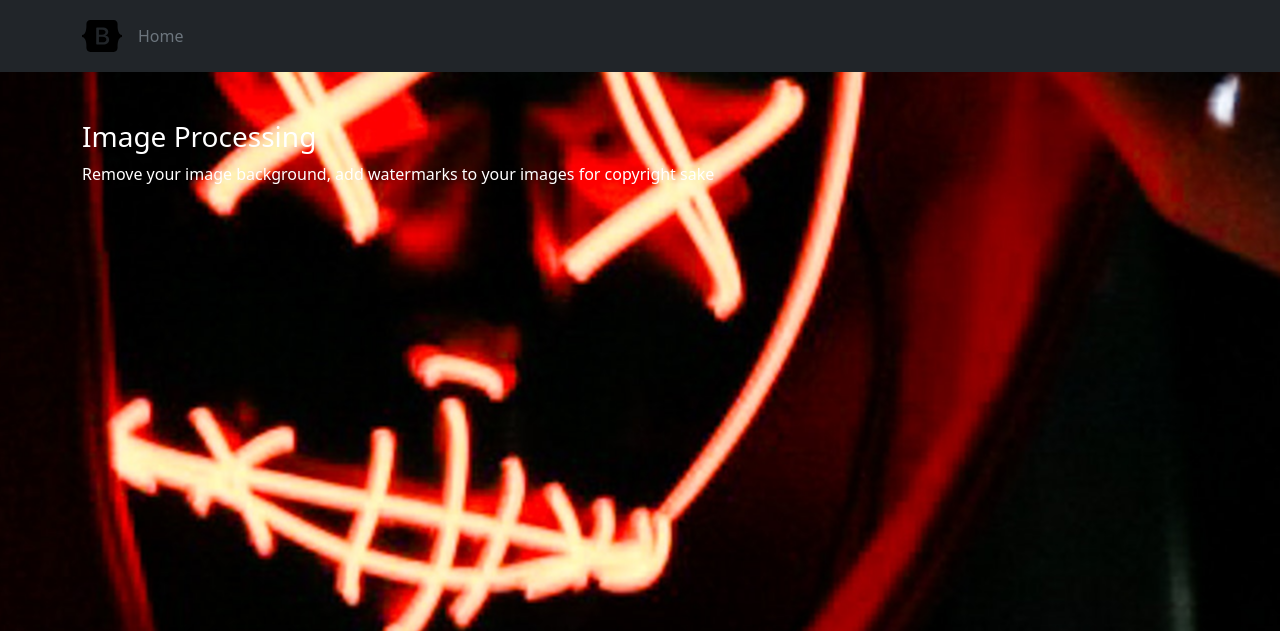
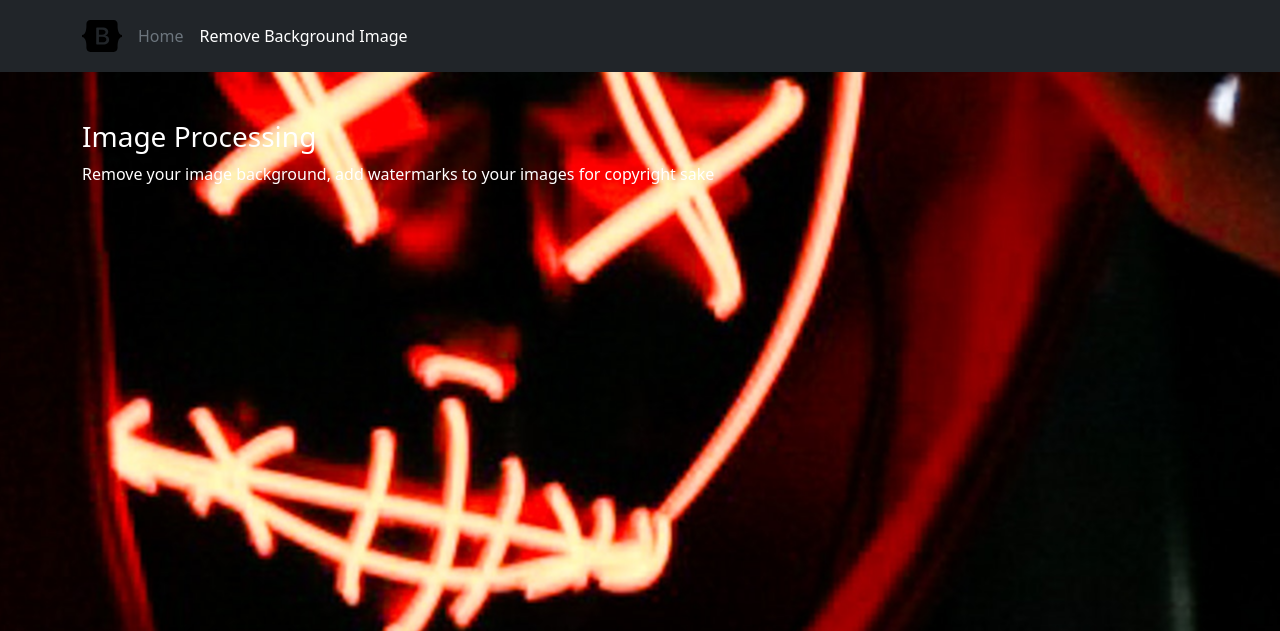
Before and after one commit to Gurudeen2/processimage, a Django app: page / in a window 1280 px wide. Shown: the top 631 px of the page. Run offline with Django 4.2, Linux system fonts and the light colour scheme; some libraries are stand-ins or nearby versions.

Commit message:
add remove bg img

```diff
--- a/pages/urls.py
+++ b/pages/urls.py
@@ -3,4 +3,6 @@ from . import views
 
 urlpatterns = [
     path('', views.home, name='home'),
+    path("removebgimg/", views.remove_img_background, name="removebgimg"),
+
 ]
--- a/templates/partials/_header.html
+++ b/templates/partials/_header.html
@@ -29,6 +29,13 @@
         {% endif %}
         >Home</a></li>
 
+        <li><a href="{% url 'home' %}" {% if 'removebgimg' in request.path %}
+        class="nav-link px-2 text-secondary"
+        {% else %}
+        class="nav-link px-2 text-white text-secondary"
+        {% endif %}
+        >Remove Background Image</a></li>
+
       </ul>
 
       <!-- <form class="col-12 col-lg-auto mb-3 mb-lg-0 me-lg-3">
```
